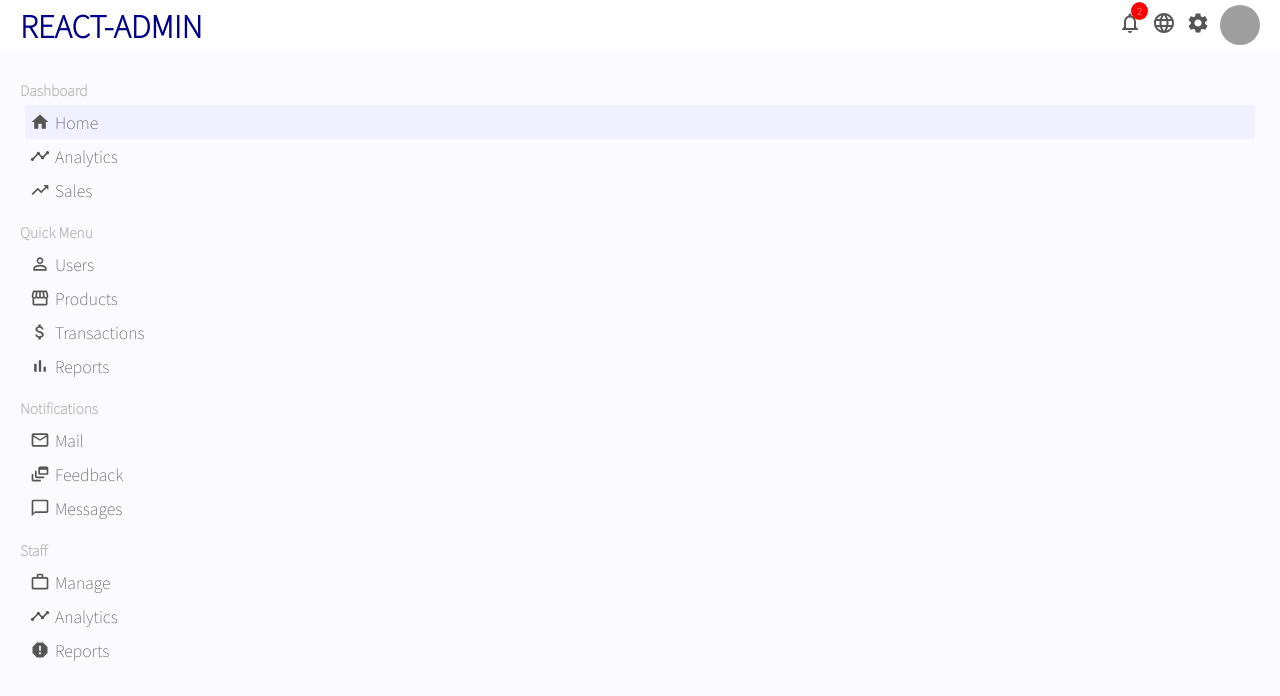
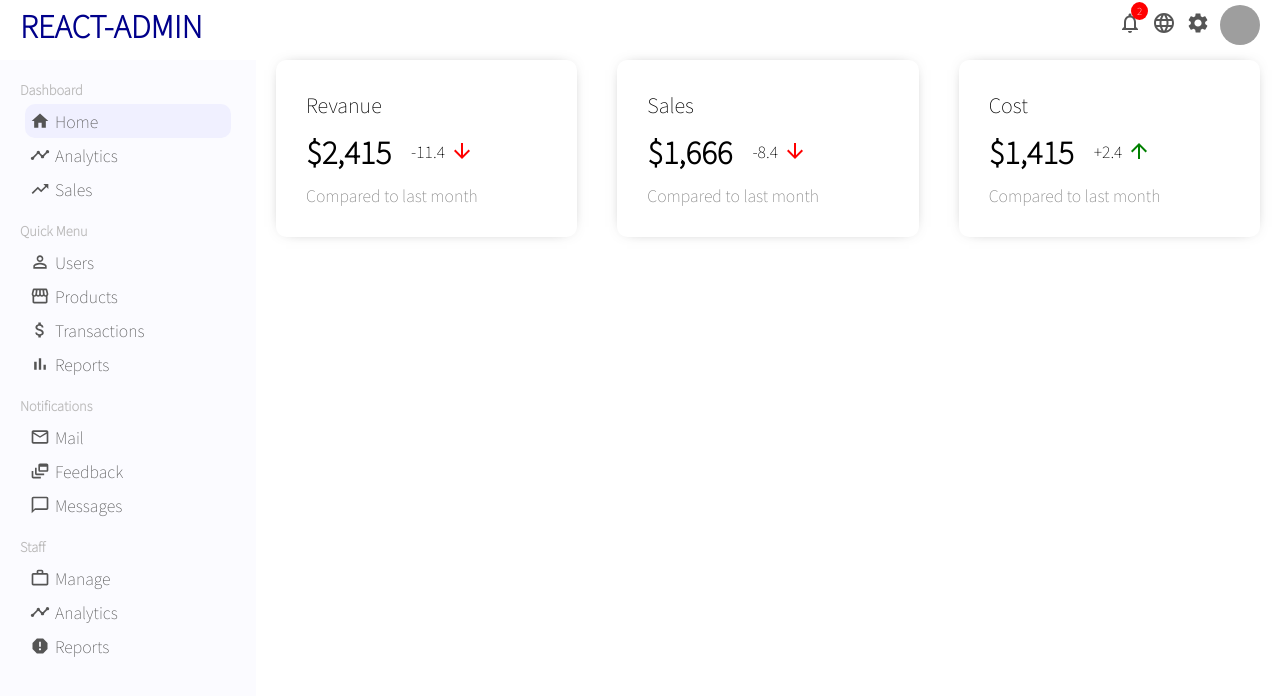
Before and after one commit to ShubhamShrestha25/react-admin, a React (Create React App) app: page / in a window 1280 px wide. Shown: the top 696 px of the page. Built offline with nearby package versions, Linux system fonts and the light colour scheme; grey boxes are pictures that could not be loaded.

Commit message:
Featured Info !!

```diff
--- a/src/App.css
+++ b/src/App.css
@@ -1,3 +1,4 @@
 .container {
   display: flex;
+  margin-top: 10px;
 }
--- a/src/App.js
+++ b/src/App.js
@@ -1,6 +1,7 @@
 import "./App.css";
 import Sidebar from "./components/sidebar/Sidebar";
 import Topbar from "./components/topbar/Topbar";
+import Home from "./pages/home/Home";
 
 function App() {
   return (
@@ -8,7 +9,7 @@ function App() {
       <Topbar />
       <div className="container">
         <Sidebar />
-
+        <Home />
       </div>
     </div>
   );
--- /dev/null
+++ b/src/components/featuredinfo/FeaturedInfo.jsx
@@ -0,0 +1,42 @@
+import React from "react";
+import "./featuredInfo.css";
+import { ArrowDownward, ArrowUpward } from "@material-ui/icons";
+
+const FeaturedInfo = () => {
+  return (
+    <div className="featured">
+      <div className="featured-item">
+        <span className="featured-title">Revanue</span>
+        <div className="featured-money-container">
+          <span className="featured-money">$2,415</span>
+          <span className="featured-money-rate">
+            -11.4 <ArrowDownward className="featured-icon negative" />
+          </span>
+        </div>
+        <span className="featured-sub">Compared to last month</span>
+      </div>
+      <div className="featured-item">
+        <span className="featured-title">Sales</span>
+        <div className="featured-money-container">
+          <span className="featured-money">$1,666</span>
+          <span className="featured-money-rate">
+            -8.4 <ArrowDownward className="featured-icon negative" />
+          </span>
+        </div>
+        <span className="featured-sub">Compared to last month</span>
+      </div>
+      <div className="featured-item">
+        <span className="featured-title">Cost</span>
+        <div className="featured-money-container">
+          <span className="featured-money">$1,415</span>
+          <span className="featured-money-rate">
+            +2.4 <ArrowUpward className="featured-icon" />
+          </span>
+        </div>
+        <span className="featured-sub">Compared to last month</span>
+      </div>
+    </div>
+  );
+};
+
+export default FeaturedInfo;
--- /dev/null
+++ b/src/components/featuredinfo/featuredInfo.css
@@ -0,0 +1,50 @@
+.featured {
+  width: 100%;
+  display: flex;
+  justify-content: space-between;
+}
+
+.featured-item {
+  flex: 1;
+  margin: 0px 20px;
+  padding: 30px;
+  border-radius: 10px;
+  cursor: pointer;
+  -webkit-box-shadow: 0px 0px 15px -10px rgba(0, 0, 0, 0.75);
+  box-shadow: 0px 0px 15px -10px rgba(0, 0, 0, 0.75);
+}
+
+.featured-title {
+  font-size: 20px;
+}
+
+.featured-money-container {
+  margin: 10px 0px;
+  display: flex;
+  align-items: center;
+}
+
+.featured-money {
+  font-size: 30px;
+  font-weight: 600;
+}
+
+.featured-money-rate {
+  display: flex;
+  align-items: center;
+  margin-left: 20px;
+}
+
+.featured-icon {
+  margin-left: 5px;
+  color: green;
+}
+
+.featured-icon.negative {
+  color: red;
+}
+
+.featured-sub {
+  font-size: 16px;
+  color: gray;
+}
--- a/src/components/sidebar/sidebar.css
+++ b/src/components/sidebar/sidebar.css
@@ -1,8 +1,8 @@
 .sidebar {
   flex: 1;
   height: calc(100vh - 50px);
+  background-color: rgb(251, 251, 255);
   position: sticky;
-  background-color: rgb(251, 251, 255);
   top: 50px;
 }
 
@@ -11,10 +11,13 @@
   color: #555;
 }
 
+.sidebar-menu {
+  margin-bottom: 10px;
+}
+
 .sidebar-title {
-  font-size: 14px;
+  font-size: 13px;
   color: rgb(187, 186, 186);
-  padding-top: 10px;
 }
 
 .sidebar-list {
@@ -27,6 +30,7 @@
   cursor: pointer;
   display: flex;
   align-items: center;
+  border-radius: 10px;
 }
 
 .sidebar-list-item.active,
--- /dev/null
+++ b/src/pages/home/Home.jsx
@@ -0,0 +1,13 @@
+import React from "react";
+import FeaturedInfo from "../../components/featuredinfo/FeaturedInfo";
+import "./home.css";
+
+const Home = () => {
+  return (
+    <div className="home">
+      <FeaturedInfo />
+    </div>
+  );
+};
+
+export default Home;
--- /dev/null
+++ b/src/pages/home/home.css
@@ -0,0 +1,3 @@
+.home {
+  flex: 4;
+}
```
